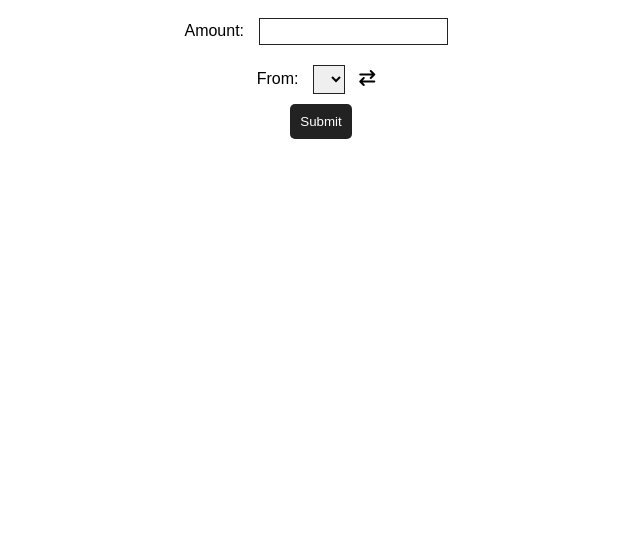
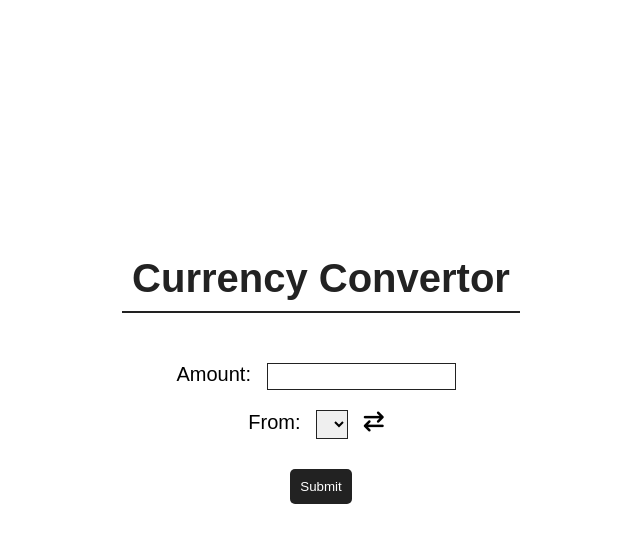
Before and after one commit to HagarRagab/Currency-API, a plain HTML site: page index.html in a window 1280 px wide. Shown: the whole page, without its empty margins (319-959 px from the left). Drawn offline with Linux system fonts and the light colour scheme; no server answers.

Commit message:
update readme

```diff
--- a/css/main.css
+++ b/css/main.css
@@ -1,11 +1,26 @@
-*{
+* {
     box-sizing: border-box;
+    margin: 0;
+    padding: 0;
 }
 body {
     font-family: Arial, Helvetica, sans-serif;
+    height: 100vh;
+    display: flex;
+    justify-content: center;
+    align-items: center;
+    font-size: 20px;
+}
+h1 {
+    padding: 10px;
+    margin-bottom: 40px;
+    text-align: center;
+    border-bottom: 2px solid #222;
+    color: #222;
 }
 form {
     text-align: center;
+    margin-bottom: 20px;
 }
 #amount {
     margin: 10px;
@@ -24,7 +39,7 @@ form {
     margin-right: 10px;
     cursor: pointer;
 }
-#convert{
+#convert {
     margin: 10px;
     border: 1px solid #222;
     outline: none;
@@ -38,6 +53,7 @@ form {
     padding: 10px;
     border-radius: 5px;
     cursor: pointer;
+    margin-top: 20px;
 }
 [type="submit"]:hover {
     background-color: black;
--- a/index.html
+++ b/index.html
@@ -1,25 +1,28 @@
 <!DOCTYPE html>
 <html lang="en">
     <head>
-    <meta charset="UTF-8">
-    <meta http-equiv="X-UA-Compatible" content="IE=edge">
-    <meta name="viewport" content="width=device-width, initial-scale=1.0">
+        <meta charset="UTF-8" />
+        <meta http-equiv="X-UA-Compatible" content="IE=edge" />
+        <meta name="viewport" content="width=device-width, initial-scale=1.0" />
         <title>Currency API</title>
-    <link rel="stylesheet" href="css/main.css">
-    <link rel="stylesheet" href="css/all.min.css">
+        <link rel="stylesheet" href="css/main.css" />
+        <link rel="stylesheet" href="css/all.min.css" />
     </head>
     <body>
+        <main>
+            <h1>Currency Convertor</h1>
             <form action="">
                 <label for="amount">Amount:</label>
-        <input id="amount" type="number" min="0">
-        <br>
+                <input id="amount" type="number" min="0" />
+                <br />
                 <label for="from">From:</label>
                 <select id="from"></select>
                 <i class="fa-solid fa-arrow-right-arrow-left"></i>
-        <br>
-        <input type="submit">
+                <br />
+                <input type="submit" />
             </form>
             <div class="price"></div>
+        </main>
         <script src="main.js"></script>
     </body>
 </html>
```
Also changed, not shown: 1 other file. Lines whose indentation alone changed are shown as unchanged.
